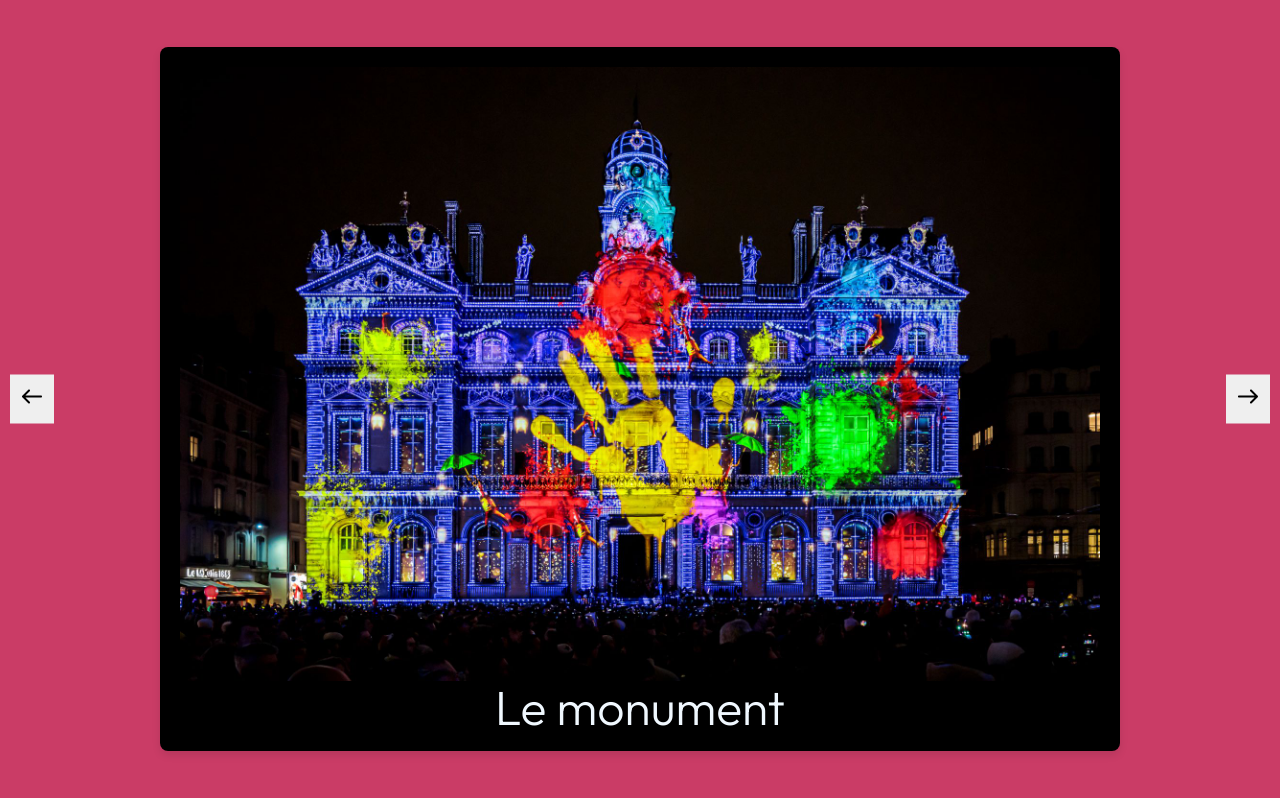
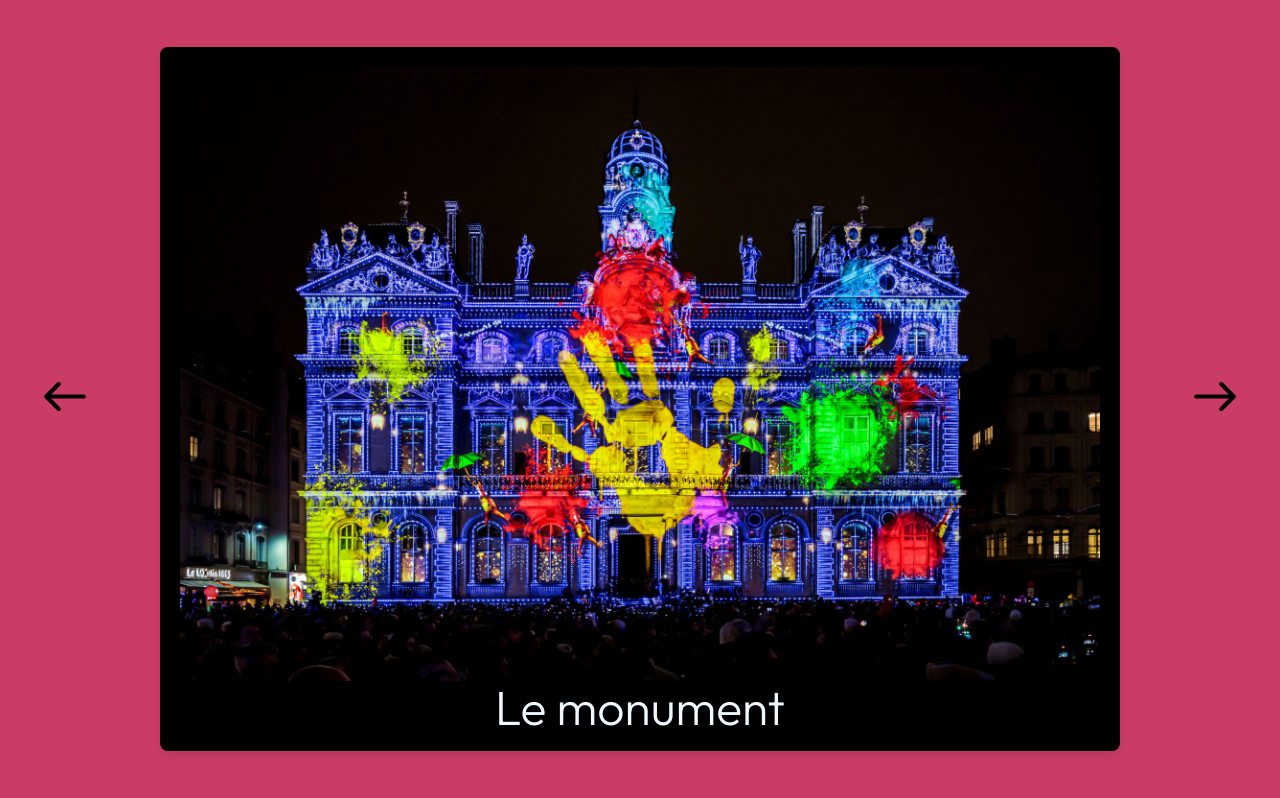
Before and after one commit to Nin0A/web_project, a PHP site: page / in a window 1280 px wide; the page is wider, and only the part inside the window is pictured. Shown: the part 2401-3199 px from the top of that part. Run offline with PHP 8.4, Linux system fonts and the light colour scheme; some web fonts are replaced; grey boxes are pictures that could not be loaded.

Commit message:
update arrow size

```diff
--- a/frontend/css/main.css
+++ b/frontend/css/main.css
@@ -539,10 +539,11 @@ body .profil > div:nth-child(2) a:focus {
   top: 50%;
   transform: translateY(-50%);
   border: none;
-  padding: 10px;
+  padding: 30px;
   cursor: pointer;
   z-index: 10;
   font-size: 18px;
+  background: none;
 }
 .projects .prev-btn {
   left: 10px;
--- a/frontend/scss/main.scss
+++ b/frontend/scss/main.scss
@@ -577,10 +577,11 @@ body {
         top: 50%;
         transform: translateY(-50%);
         border: none;
-        padding: 10px;
+        padding: 30px;
         cursor: pointer;
         z-index: 10;
         font-size: 18px;
+        background: none;
     }
 
     .prev-btn {
```
Also changed, not shown: frontend/assets/icon/arrow-left-large.svg, frontend/assets/icon/arrow-right-large.svg, 1 other file.
